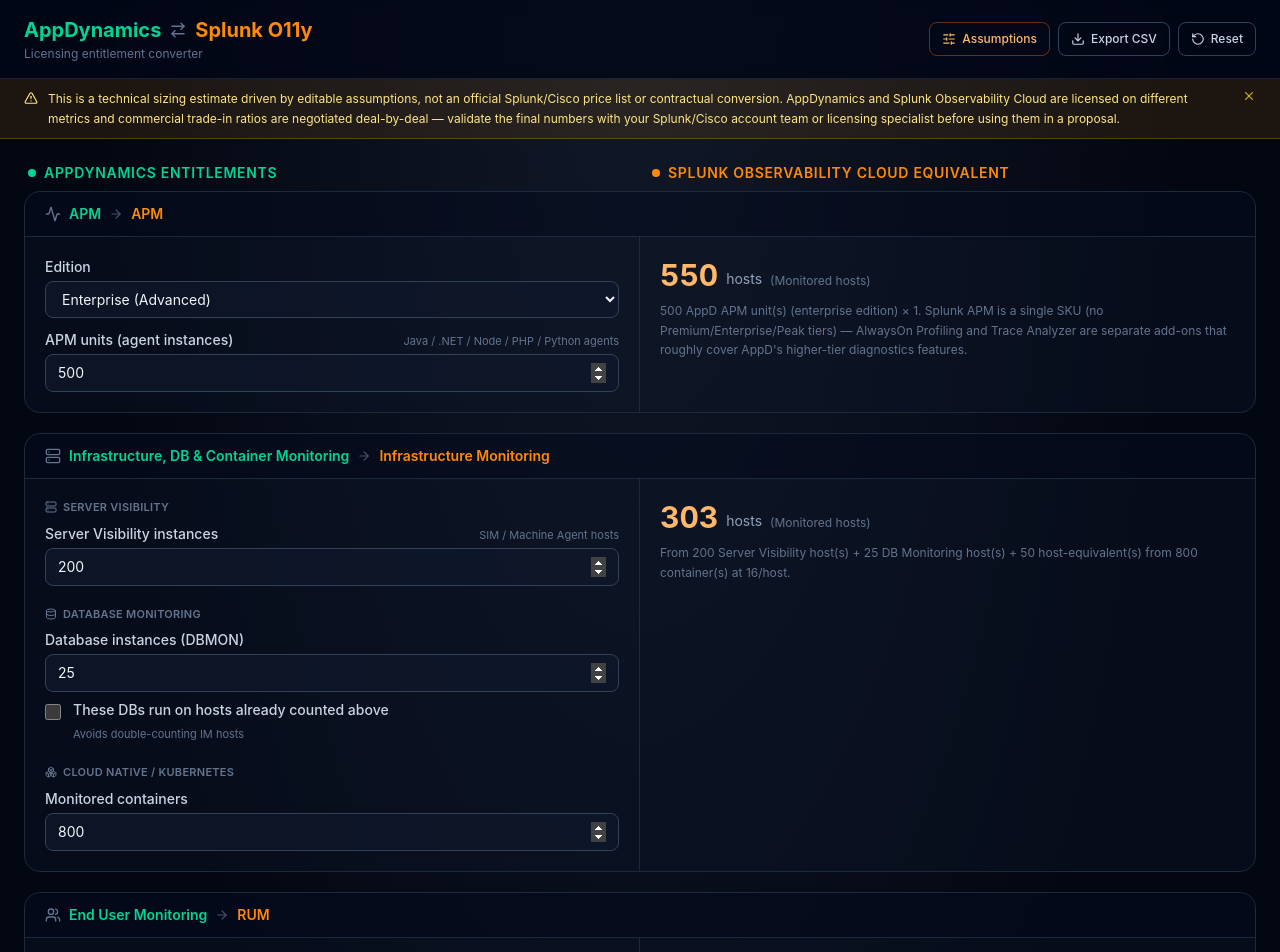
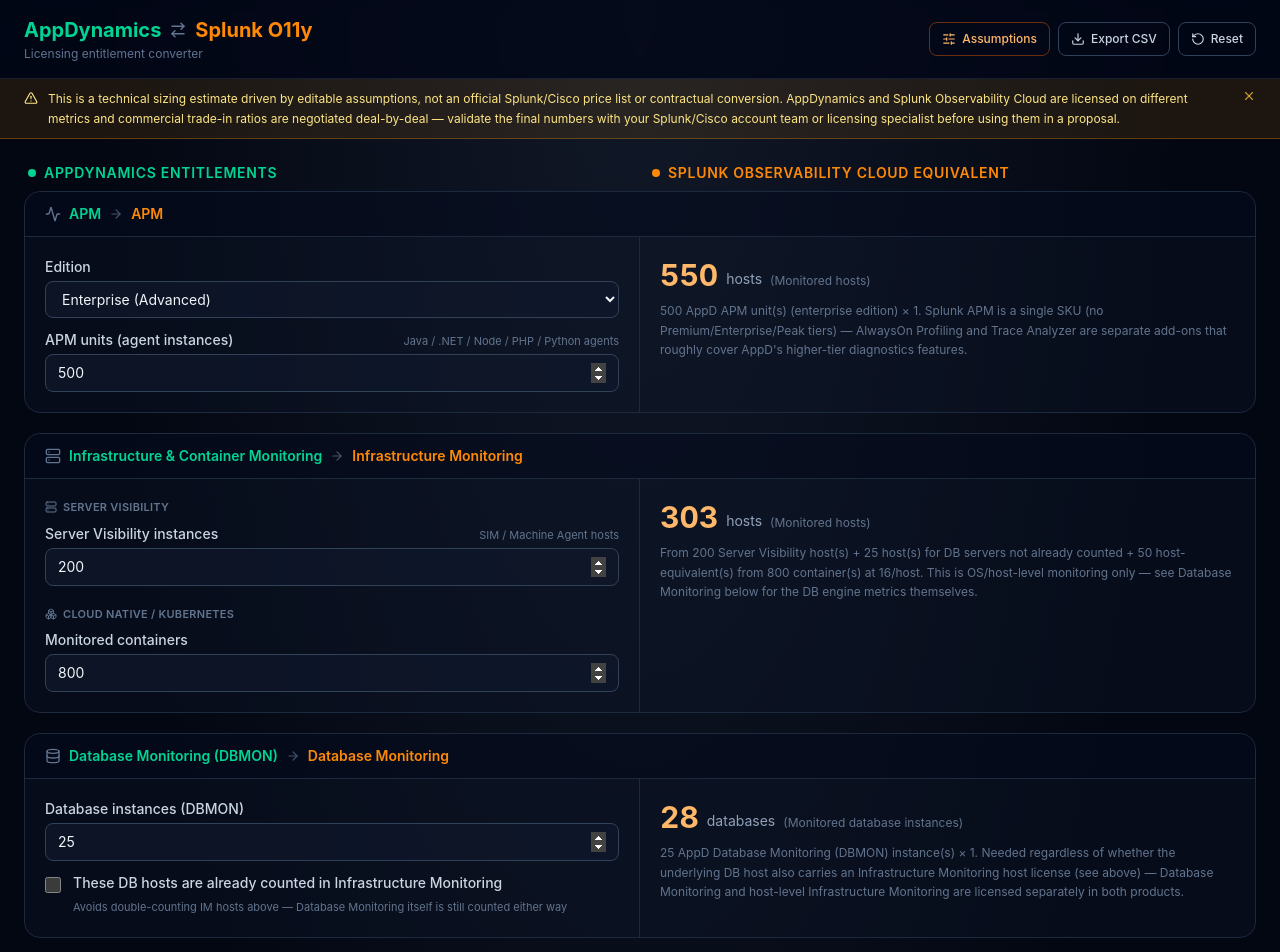
Before and after one commit to pmateos-cisco/appd-splunk-license-converter, a React (Vite) app: page / in a window 1280 px wide. Shown: the top 952 px of the page. Built offline with nearby package versions, Linux system fonts and the light colour scheme.

Commit message:
Split Database Monitoring into its own row, separate from Infrastructure Monitoring

```diff
--- a/src/App.tsx
+++ b/src/App.tsx
@@ -3,6 +3,7 @@ import {
   Activity,
   ArrowRightLeft,
   BarChart3,
+  Database,
   Download,
   Radar,
   RotateCcw,
@@ -17,6 +18,7 @@ import { DEFAULT_APPD, DEFAULT_ASSUMPTIONS, convert } from './conversion';
 import {
   AnalyticsSection,
   ApmSection,
+  DatabaseSection,
   EndUserMonitoringSection,
   InfrastructureSection,
   SyntheticSection,
@@ -185,10 +187,18 @@ export default function App() {
 
           <FeatureRow
             icon={<Server size={16} />}
-            appdLabel="Infrastructure, DB & Container Monitoring"
+            appdLabel="Infrastructure & Container Monitoring"
             splunkLabel="Infrastructure Monitoring"
             appdContent={<InfrastructureSection value={appd} onChange={setAppd} />}
             splunkContent={<ResultCard item={byKey['im-hosts']} />}
+          />
+
+          <FeatureRow
+            icon={<Database size={16} />}
+            appdLabel="Database Monitoring (DBMON)"
+            splunkLabel="Database Monitoring"
+            appdContent={<DatabaseSection value={appd} onChange={setAppd} />}
+            splunkContent={<ResultCard item={byKey['db-monitoring']} />}
           />
 
           <FeatureRow
--- a/src/components/AppDynamicsPanel.tsx
+++ b/src/components/AppDynamicsPanel.tsx
@@ -1,4 +1,4 @@
-import { Server, Database, Boxes, Globe, Smartphone } from 'lucide-react';
+import { Server, Boxes, Globe, Smartphone } from 'lucide-react';
 import type { AppDynamicsEntitlements } from '../types';
 import { NumberField, SelectField, ToggleField } from './Field';
 
@@ -74,23 +74,6 @@ export function InfrastructureSection({
       </div>
 
       <div>
-        <SubLabel icon={<Database size={12} />} text="Database Monitoring" />
-        <div className="space-y-2">
-          <NumberField
-            label="Database instances (DBMON)"
-            value={value.dbInstances}
-            onChange={(v) => set('dbInstances', v)}
-          />
-          <ToggleField
-            label="These DBs run on hosts already counted above"
-            checked={value.dbRunsOnExistingServer}
-            onChange={(v) => set('dbRunsOnExistingServer', v)}
-            hint="Avoids double-counting IM hosts"
-          />
-        </div>
-      </div>
-
-      <div>
         <SubLabel icon={<Boxes size={12} />} text="Cloud Native / Kubernetes" />
         <NumberField
           label="Monitored containers"
@@ -98,6 +81,31 @@ export function InfrastructureSection({
           onChange={(v) => set('containers', v)}
         />
       </div>
+    </div>
+  );
+}
+
+export function DatabaseSection({
+  value,
+  onChange,
+}: {
+  value: AppDynamicsEntitlements;
+  onChange: (v: AppDynamicsEntitlements) => void;
+}) {
+  const set = useSetter(value, onChange);
+  return (
+    <div className="space-y-3">
+      <NumberField
+        label="Database instances (DBMON)"
+        value={value.dbInstances}
+        onChange={(v) => set('dbInstances', v)}
+      />
+      <ToggleField
+        label="These DB hosts are already counted in Infrastructure Monitoring"
+        checked={value.dbRunsOnExistingServer}
+        onChange={(v) => set('dbRunsOnExistingServer', v)}
+        hint="Avoids double-counting IM hosts above — Database Monitoring itself is still counted either way"
+      />
     </div>
   );
 }
--- a/src/components/AssumptionsPanel.tsx
+++ b/src/components/AssumptionsPanel.tsx
@@ -41,9 +41,16 @@ export function AssumptionsPanel({
           accent="orange"
         />
         <NumberField
-          label="DB instances → IM hosts"
+          label="DB instances → IM hosts (if not already counted)"
           value={value.dbInstanceToHostRatio}
           onChange={(v) => set('dbInstanceToHostRatio', v)}
+          step={0.1}
+          accent="orange"
+        />
+        <NumberField
+          label="DB instances → Database Monitoring"
+          value={value.dbInstanceToDbMonitoringRatio}
+          onChange={(v) => set('dbInstanceToDbMonitoringRatio', v)}
           step={0.1}
           accent="orange"
         />
--- a/src/conversion.ts
+++ b/src/conversion.ts
@@ -22,6 +22,7 @@ export const DEFAULT_ASSUMPTIONS: ConversionAssumptions = {
   apmUnitToHostRatio: 1,
   serverToHostRatio: 1,
   dbInstanceToHostRatio: 1,
+  dbInstanceToDbMonitoringRatio: 1,
   containersPerHost: 16,
   pageViewsPerSession: 5,
   launchesPerSession: 1,
@@ -60,13 +61,15 @@ export function convert(
     sourceNote: 'AppDynamics: APM (Java/.NET/Node/PHP/Python agents)',
   });
 
-  // 2. Infrastructure Monitoring hosts (from Server Visibility + DB instances + containers)
+  // 2. Infrastructure Monitoring hosts (Server Visibility + containers, plus the
+  // underlying DB host itself when it isn't already one of the servers above —
+  // this is host-level OS monitoring, separate from Database Monitoring below).
   const hostsFromServers = appd.serverInstances * a.serverToHostRatio;
-  const hostsFromDb = appd.dbRunsOnExistingServer
+  const hostsFromDbHosts = appd.dbRunsOnExistingServer
     ? 0
     : appd.dbInstances * a.dbInstanceToHostRatio;
   const hostsFromContainers = appd.containers / Math.max(a.containersPerHost, 0.0001);
-  const rawImHosts = hostsFromServers + hostsFromDb + hostsFromContainers;
+  const rawImHosts = hostsFromServers + hostsFromDbHosts + hostsFromContainers;
   lineItems.push({
     key: 'im-hosts',
     product: 'Infrastructure Monitoring',
@@ -75,14 +78,32 @@ export function convert(
     quantityWithHeadroom: withHeadroom(rawImHosts, a),
     unit: 'hosts',
     note: `From ${round(hostsFromServers)} Server Visibility host(s) + ${round(
-      hostsFromDb,
-    )} DB Monitoring host(s) + ${round(hostsFromContainers, 1)} host-equivalent(s) from ${
-      appd.containers
-    } container(s) at ${a.containersPerHost}/host.`,
-    sourceNote: 'AppDynamics: Server Visibility (SIM), Database Monitoring, Cloud Native containers',
+      hostsFromDbHosts,
+    )} host(s) for DB servers not already counted + ${round(
+      hostsFromContainers,
+      1,
+    )} host-equivalent(s) from ${appd.containers} container(s) at ${
+      a.containersPerHost
+    }/host. This is OS/host-level monitoring only — see Database Monitoring below for the DB engine metrics themselves.`,
+    sourceNote: 'AppDynamics: Server Visibility (SIM), Cloud Native containers',
   });
 
-  // 3. RUM sessions
+  // 3. Database Monitoring — Splunk O11y has its own Database Monitoring
+  // product (query performance, DB-engine metrics), distinct from generic
+  // Infrastructure Monitoring, mirroring AppDynamics' separate DBMON license.
+  const rawDbMonitoring = appd.dbInstances * a.dbInstanceToDbMonitoringRatio;
+  lineItems.push({
+    key: 'db-monitoring',
+    product: 'Database Monitoring',
+    metric: 'Monitored database instances',
+    rawQuantity: rawDbMonitoring,
+    quantityWithHeadroom: withHeadroom(rawDbMonitoring, a),
+    unit: 'databases',
+    note: `${appd.dbInstances} AppD Database Monitoring (DBMON) instance(s) \u00D7 ${a.dbInstanceToDbMonitoringRatio}. Needed regardless of whether the underlying DB host also carries an Infrastructure Monitoring host license (see above) — Database Monitoring and host-level Infrastructure Monitoring are licensed separately in both products.`,
+    sourceNote: 'AppDynamics: Database Monitoring (DBMON)',
+  });
+
+  // 4. RUM sessions
   const browserSessionsM = (appd.browserPageViewsM) / Math.max(a.pageViewsPerSession, 0.0001);
   const mobileSessionsM = (appd.mobileLaunchesM) / Math.max(a.launchesPerSession, 0.0001);
   const rawRumSessions = (browserSessionsM + mobileSessionsM) * 1_000_000;
@@ -103,7 +124,7 @@ export function convert(
     sourceNote: 'AppDynamics: End User Monitoring (Browser RUM, Mobile RUM)',
   });
 
-  // 4. Synthetic Monitoring
+  // 5. Synthetic Monitoring
   const rawSyntheticRuns = appd.syntheticRunsK * 1000 * a.syntheticRunRatio;
   const synPackSize = 1000;
   lineItems.push({
@@ -119,7 +140,7 @@ export function convert(
     sourceNote: 'AppDynamics: Synthetic Monitoring',
   });
 
-  // 5. Log Observer (proxy for Business iQ / Transaction Analytics)
+  // 6. Log Observer (proxy for Business iQ / Transaction Analytics)
   const rawGbPerMonth = (appd.analyticsEventsM * 1_000_000 * a.avgEventSizeKb) / (1024 * 1024);
   const rawGbPerDay = rawGbPerMonth / 30;
   lineItems.push({
```
Also changed, not shown: src/types.ts (+15 -2 lines), 1 other file (tests, documents, lock files or other folders).
